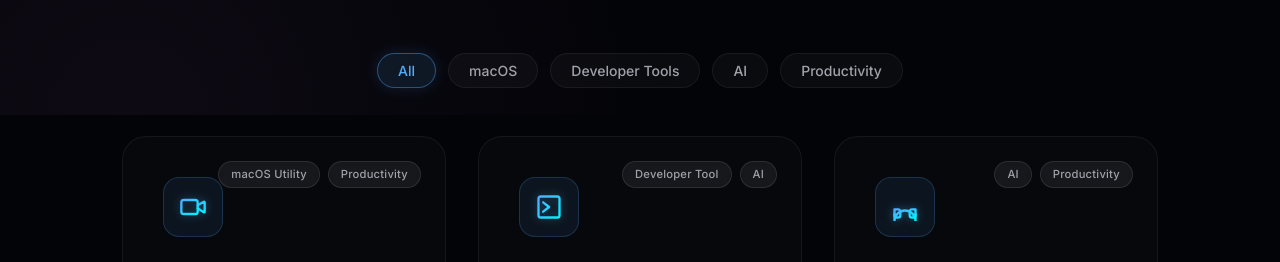
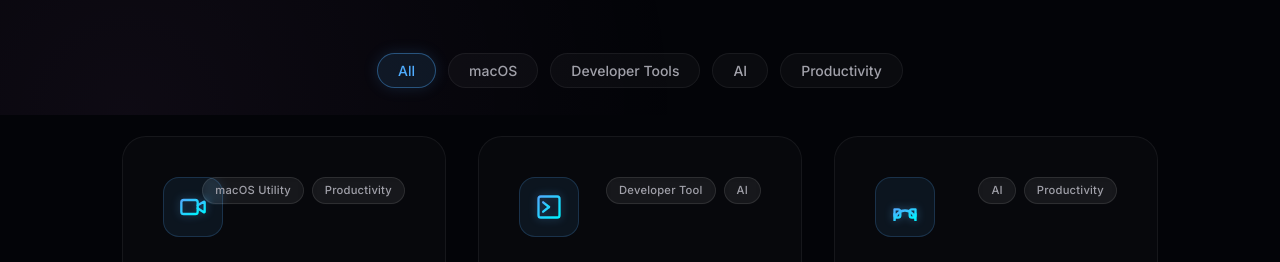
Before and after one commit to tomer-ben-david/mindmeld.github.io, a plain HTML site: page index.html in a window 1280 px wide. Shown: the part 685-947 px from the top of the page. Drawn offline with Linux system fonts and the light colour scheme.

Commit message:
style: fix alignment of product tags

```diff
--- a/assets/css/style.css
+++ b/assets/css/style.css
@@ -275,8 +275,8 @@ h3 {
 /* Product Tags */
 .product-tags {
     position: absolute;
-    top: 1.5rem;
-    right: 1.5rem;
+    top: 2.5rem;
+    right: 2.5rem;
     display: flex;
     gap: 0.5rem;
     z-index: 2;
```
